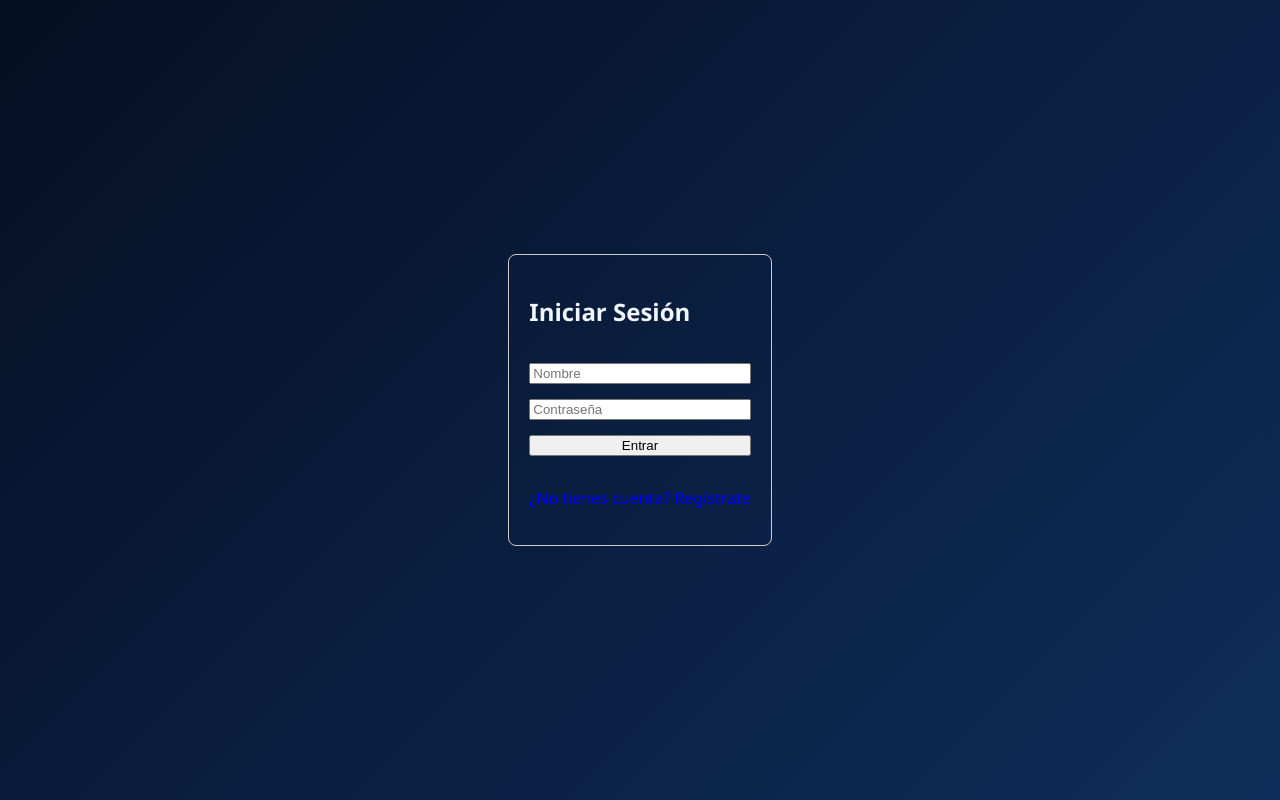
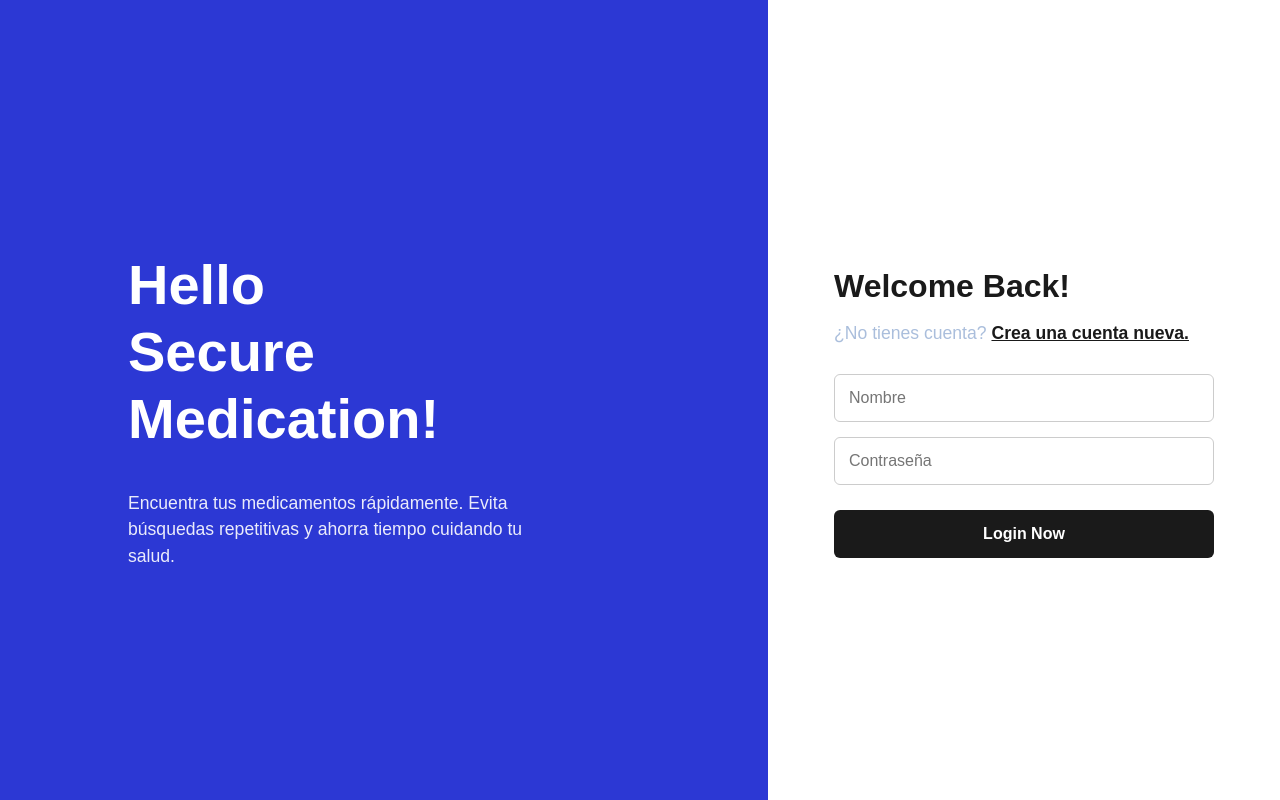
Before and after one commit to 022345/Secure-Medication, a React (Vite) app: page / in a window 1280 px wide. Built offline with nearby package versions, Linux system fonts and the light colour scheme.

Commit message:
update login page

```diff
--- /dev/null
+++ b/src/css/Login.css
@@ -0,0 +1,97 @@
+.login-container {
+  display: flex;
+  height: 100vh;
+  width: 100vw;
+  font-family: sans-serif;
+}
+
+.login-left {
+  flex: 1;
+  background-color: #2c38d4;
+  color: white;
+  display: flex;
+  flex-direction: column;
+  justify-content: center;
+  padding: 0 10%;
+}
+
+.login-left h1 {
+  font-size: 3.5rem;
+  margin-bottom: 20px;
+  line-height: 1.2;
+}
+
+.login-left p {
+  font-size: 1.1rem;
+  opacity: 0.9;
+  max-width: 400px;
+  line-height: 1.5;
+}
+
+.login-right {
+  flex: 1;
+  background-color: white;
+  display: flex;
+  justify-content: center;
+  align-items: center;
+}
+
+.login-form-wrapper {
+  width: 100%;
+  max-width: 380px;
+  padding: 20px;
+}
+
+.login-form-wrapper h2 {
+  font-size: 2rem;
+  margin-bottom: 8px;
+  color: #1a1a1a;
+}
+
+.subtitle {
+  color: #666;
+  font-size: 0.9rem;
+  margin-bottom: 30px;
+}
+
+.toggle-link {
+  color: #1a1a1a;
+  font-weight: bold;
+  cursor: pointer;
+  text-decoration: underline;
+}
+
+.login-form-wrapper form {
+  display: flex;
+  flex-direction: column;
+  gap: 15px;
+}
+
+.login-form-wrapper input {
+  padding: 14px;
+  border: 1px solid #ccc;
+  border-radius: 6px;
+  font-size: 1rem;
+  outline: none;
+}
+
+.login-form-wrapper input:focus {
+  border-color: #2c38d4;
+}
+
+.submit-btn {
+  background-color: #1a1a1a;
+  color: white;
+  padding: 15px;
+  border: none;
+  border-radius: 6px;
+  font-size: 1rem;
+  font-weight: bold;
+  cursor: pointer;
+  margin-top: 10px;
+  transition: background-color 0.2s;
+}
+
+.submit-btn:hover {
+  background-color: #333;
+}
--- a/src/views/Login.jsx
+++ b/src/views/Login.jsx
@@ -1,4 +1,5 @@
 import React, { useState } from 'react';
+import '../css/Login.css';
 
 function Login({ onLoginSuccess }) {
   const [isRegistering, setIsRegistering] = useState(false);
@@ -8,7 +9,6 @@ function Login({ onLoginSuccess }) {
 
   const handleLogin = (e) => {
     e.preventDefault();
-    // Aquí irá la petición al API Gateway para validar el login
     if (nombre && password) {
       onLoginSuccess();
     }
@@ -16,7 +16,6 @@ function Login({ onLoginSuccess }) {
 
   const handleRegister = (e) => {
     e.preventDefault();
-    // Aquí irá la petición al API Gateway para registrar al usuario
     if (nombre && correo && password) {
       setIsRegistering(false);
       setCorreo('');
@@ -24,25 +23,52 @@ function Login({ onLoginSuccess }) {
   };
 
   return (
-    <div style={{ display: 'flex', justifyContent: 'center', alignItems: 'center', height: '100vh' }}>
-      {isRegistering ? (
-        <form onSubmit={handleRegister} className="auth-form" style={{ display: 'flex', flexDirection: 'column', gap: '15px', padding: '20px', border: '1px solid #ccc', borderRadius: '8px' }}>
-          <h2>Registrarse</h2>
-          <input type="text" placeholder="Nombre" value={nombre} onChange={(e) => setNombre(e.target.value)} required />
-          <input type="email" placeholder="Correo" value={correo} onChange={(e) => setCorreo(e.target.value)} required />
-          <input type="password" placeholder="Contraseña" value={password} onChange={(e) => setPassword(e.target.value)} required />
-          <button type="submit">Crear cuenta</button>
-          <p style={{ cursor: 'pointer', color: 'blue' }} onClick={() => setIsRegistering(false)}>¿Ya tienes cuenta? Inicia sesión</p>
-        </form>
-      ) : (
-        <form onSubmit={handleLogin} className="auth-form" style={{ display: 'flex', flexDirection: 'column', gap: '15px', padding: '20px', border: '1px solid #ccc', borderRadius: '8px' }}>
-          <h2>Iniciar Sesión</h2>
-          <input type="text" placeholder="Nombre" value={nombre} onChange={(e) => setNombre(e.target.value)} required />
-          <input type="password" placeholder="Contraseña" value={password} onChange={(e) => setPassword(e.target.value)} required />
-          <button type="submit">Entrar</button>
-          <p style={{ cursor: 'pointer', color: 'blue' }} onClick={() => setIsRegistering(true)}>¿No tienes cuenta? Regístrate</p>
-        </form>
-      )}
+    <div className="login-container">
+      <div className="login-left">
+        <h1>Hello<br/>Secure Medication!</h1>
+        <p>Encuentra tus medicamentos rápidamente. Evita búsquedas repetitivas y ahorra tiempo cuidando tu salud.</p>
+      </div>
+
+      <div className="login-right">
+        <div className="login-form-wrapper">
+          <h2>{isRegistering ? 'Crear Cuenta' : 'Welcome Back!'}</h2>
+          <p className="subtitle">
+            {isRegistering ? '¿Ya tienes cuenta? ' : '¿No tienes cuenta? '}
+            <span className="toggle-link" onClick={() => setIsRegistering(!isRegistering)}>
+              {isRegistering ? 'Inicia sesión ahora.' : 'Crea una cuenta nueva.'}
+            </span>
+          </p>
+
+          <form onSubmit={isRegistering ? handleRegister : handleLogin}>
+            <input
+              type="text"
+              placeholder="Nombre"
+              value={nombre}
+              onChange={(e) => setNombre(e.target.value)}
+              required
+            />
+            {isRegistering && (
+              <input
+                type="email"
+                placeholder="Correo electrónico"
+                value={correo}
+                onChange={(e) => setCorreo(e.target.value)}
+                required
+              />
+            )}
+            <input
+              type="password"
+              placeholder="Contraseña"
+              value={password}
+              onChange={(e) => setPassword(e.target.value)}
+              required
+            />
+            <button type="submit" className="submit-btn">
+              {isRegistering ? 'Registrarse' : 'Login Now'}
+            </button>
+          </form>
+        </div>
+      </div>
     </div>
   );
 }
```
